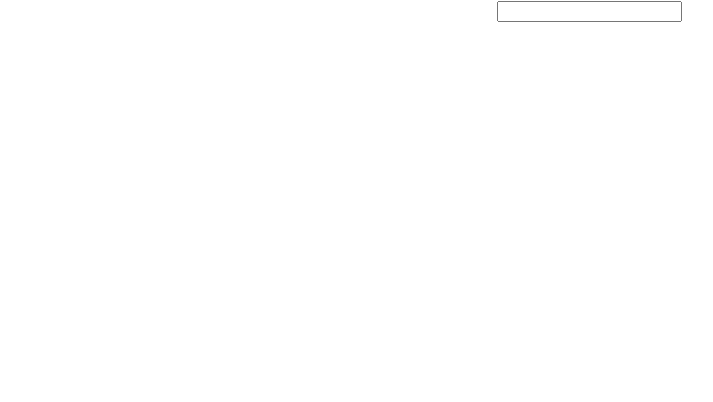
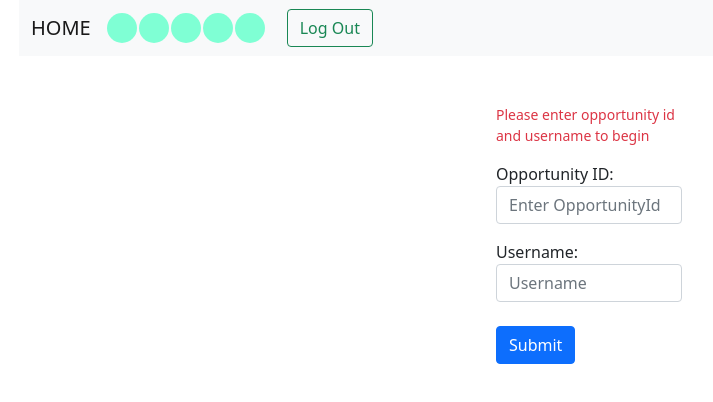
Before and after one commit to laakhey/realtime-forms-ui, a React (Create React App) app: page / in a window 1280 px wide. Shown: the top 402 px of the page, without its empty margins (51-764 px from the left). Built offline with nearby package versions, Linux system fonts and the light colour scheme.

Commit message:
added login form

```diff
--- a/package.json
+++ b/package.json
@@ -10,7 +10,9 @@
     "@types/node": "^12.0.0",
     "@types/react": "^17.0.0",
     "@types/react-dom": "^17.0.0",
+    "bootstrap": "5.1.3",
     "react": "^17.0.2",
+    "react-bootstrap": "^2.0.3",
     "react-dom": "^17.0.2",
     "react-scripts": "4.0.3",
     "socket.io-client": "^4.4.0",
--- a/src/components/App/App.css
+++ b/src/components/App/App.css
@@ -1,3 +1,22 @@
+body {
+  margin:0;
+  padding:0;
+}
+
 .App {
   text-align: center;
 }
+
+.avatar-list {
+  margin-right: 20px;
+}
+
+.avatar {
+  border: none;
+  float: left;
+  margin-right: 2px;
+  height: 30px;
+  width: 30px;
+  border-radius: 50px;
+  background: aquamarine;
+}
--- a/src/components/App/App.tsx
+++ b/src/components/App/App.tsx
@@ -1,12 +1,34 @@
-import Input from '../Input/Input';
 import './App.css';
+import React from "react";
+import Login from "./Login";
+import Nav from "./Nav";
 
 function App() {
-  return (
-    <div className="App">
-        <Input formId="input-1" />
-    </div>
-  );
+
+    const username: string | null = sessionStorage.getItem("username");
+    const opportunityId: string | null = sessionStorage.getItem("opportunityId");
+
+    const isLoggedIn = username && opportunityId;
+
+    console.log(username, opportunityId);
+    const renderContent = () => {
+        if (isLoggedIn) {
+            return (<div>
+                <h1>Welcome {username}</h1>
+                <h2>Opportunity Id: {opportunityId}</h2>
+            </div>)
+        }
+        return <Login />
+    }
+
+    return (
+        <div className="container">
+            <div className="row">
+                <Nav />
+            </div>
+            {renderContent()}
+        </div>
+    );
 }
 
 export default App;
--- /dev/null
+++ b/src/components/App/Login.tsx
@@ -0,0 +1,68 @@
+import './App.css';
+import React from "react";
+
+function Login() {
+
+    const usernameErrorMessage = "Username is required";
+    const opportunityIdErrorMessage = "Opportunity ID is required";
+
+    const [username, setUsername] = React.useState("");
+    const [opportunityId, setOpportunityId] = React.useState("");
+
+    const [usernameError, setUsernameError] = React.useState(false);
+    const [opportunityIdError, setOpportunityIdError] = React.useState(false);
+
+
+    const onFormSubmit = (event: any) => {
+        event.preventDefault();
+
+        setOpportunityIdError(false);
+        setUsernameError(false);
+
+        if (opportunityId.trim().length === 0) {
+            setOpportunityIdError(true);
+            return;
+        }
+
+        if (username.trim().length === 0) {
+            setUsernameError(true);
+            return;
+        }
+
+        sessionStorage.setItem("username", username);
+        sessionStorage.setItem("opportunityId", opportunityId);
+        window.location.reload();
+    }
+
+    const onOpportunityIdChange = (e: any) => {
+        setOpportunityId(e.target.value);
+    }
+
+    const onUsernameChange = (e: any) => {
+        setUsername(e.target.value);
+    }
+
+    return (
+        <div className="vstack gap-2 col-md-2 mx-auto mt-5">
+            <form onSubmit={(e) => onFormSubmit(e)} noValidate>
+                <div className="small text-danger mb-lg-3">Please enter opportunity id and username to begin</div>
+                <div className="form-group">
+                    <label htmlFor="opportunityId">Opportunity ID: </label>
+                    <input type="text" className="form-control" id="opportunityId"
+                           placeholder="Enter OpportunityId" onKeyUp={onOpportunityIdChange}/>
+                    {opportunityIdError && <small className="text-danger">{opportunityIdErrorMessage}</small>}
+                </div>
+                <div className="form-group mt-3">
+                    <label htmlFor="username">Username: </label>
+                    <input type="text" className="form-control" id="username" placeholder="Username"
+                           onKeyUp={onUsernameChange}/>
+                    {usernameError && <small className="text-danger">{usernameErrorMessage}</small>}
+                </div>
+
+                <button type="submit" className="btn btn-primary mt-4">Submit</button>
+            </form>
+        </div>
+    );
+}
+
+export default Login;
--- /dev/null
+++ b/src/components/App/Nav.tsx
@@ -0,0 +1,36 @@
+import React from "react";
+
+function Nav() {
+
+    const onLogOut = () => {
+        sessionStorage.removeItem('username');
+        sessionStorage.removeItem('opportunityId');
+        window.location.reload();
+    }
+
+    return (
+        <nav className="navbar navbar-expand-lg navbar-light bg-light">
+            <a className="navbar-brand" href="#">HOME</a>
+            <div id="avatar-list" className="avatar-list float-end">
+                {/*<button type="button" className="btn btn-secondary avatar" data-bs-toggle="tooltip" data-bs-placement="top"*/}
+
+                <button className="avatar" data-bs-toggle="tooltip" data-bs-placement="top" title="name of user">
+                </button>
+                <button className="avatar" data-bs-toggle="tooltip" data-bs-placement="top" title="name of user">
+                </button>
+                <button className="avatar" data-bs-toggle="tooltip" data-bs-placement="top" title="name of user">
+                </button>
+                <button className="avatar" data-bs-toggle="tooltip" data-bs-placement="top" title="name of user">
+                </button>
+                <button className="avatar" data-bs-toggle="tooltip" data-bs-placement="top" title="name of user">
+                </button>
+
+            </div>
+            <div className="collapse navbar-collapse float-end" id="navbarSupportedContent">
+                <button className="btn btn-outline-success my-2 my-sm-0" onClick={onLogOut}>Log Out</button>
+            </div>
+        </nav>
+    );
+}
+
+export default Nav;
--- a/src/index.tsx
+++ b/src/index.tsx
@@ -3,6 +3,7 @@ import ReactDOM from 'react-dom';
 import './index.css';
 import App from './components/App/App';
 import reportWebVitals from './reportWebVitals';
+import 'bootstrap/dist/css/bootstrap.min.css';
 
 ReactDOM.render(
   <React.StrictMode>
```
Also changed, not shown: 1 other file (tests, documents, lock files or other folders).
